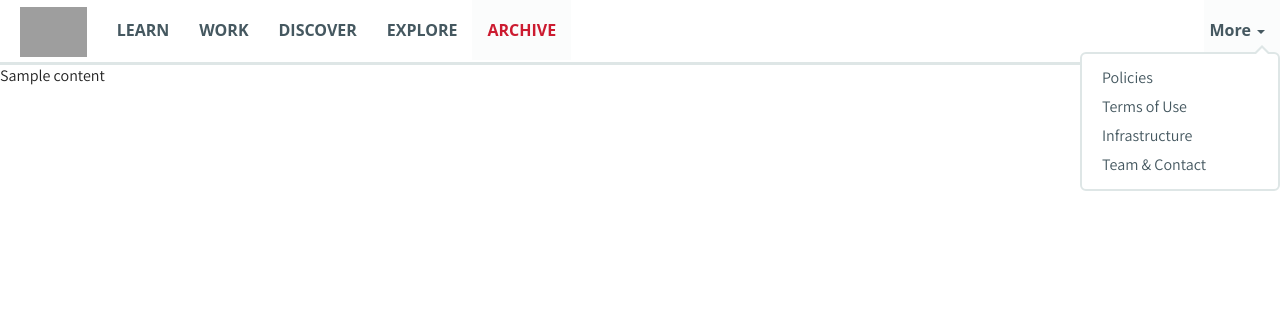
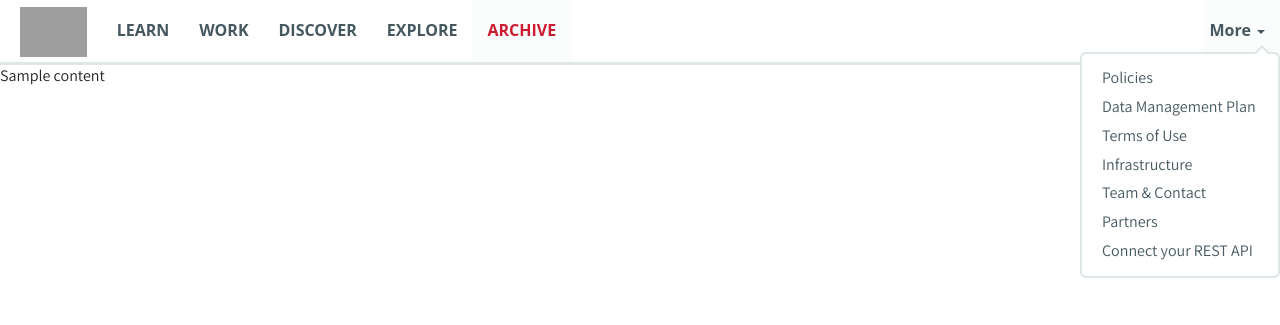
Before and after one commit to materialscloud-org/frontend-theme, a Flask app: page / in a window 1280 px wide, after a click on "More". Shown: the top 325 px of the page. Run offline with Flask 2, Linux system fonts and the light colour scheme; some libraries are stand-ins or nearby versions; some web fonts are replaced; grey boxes are pictures that could not be loaded.

Commit message:
Added links to DMP, REST API and Partners in Menu

```diff
--- a/header/jinja/app/templates/header.html
+++ b/header/jinja/app/templates/header.html
@@ -36,9 +36,12 @@
                             <span class="caret"></span></a>
                         <ul class="dropdown-menu">
                             <li><a href="{{ mcloud_base_url }}/policies">Policies</a></li>
+                            <li><a href="{{ mcloud_base_url }}/dmp">Data Management Plan</a></li>
                             <li><a href="{{ mcloud_base_url }}/terms">Terms of Use</a></li>
                             <li><a href="{{ mcloud_base_url }}/infrastructure">Infrastructure</a></li>
                             <li><a href="{{ mcloud_base_url }}/team">Team &amp; Contact</a></li>
+                            <li><a href="{{ mcloud_base_url }}/home#partners">Partners</a></li>
+                            <li><a href="{{ mcloud_base_url }}/explore/connect">Connect your REST API</a></li>
                         </ul>
                     </li>
                 </ul>
```
